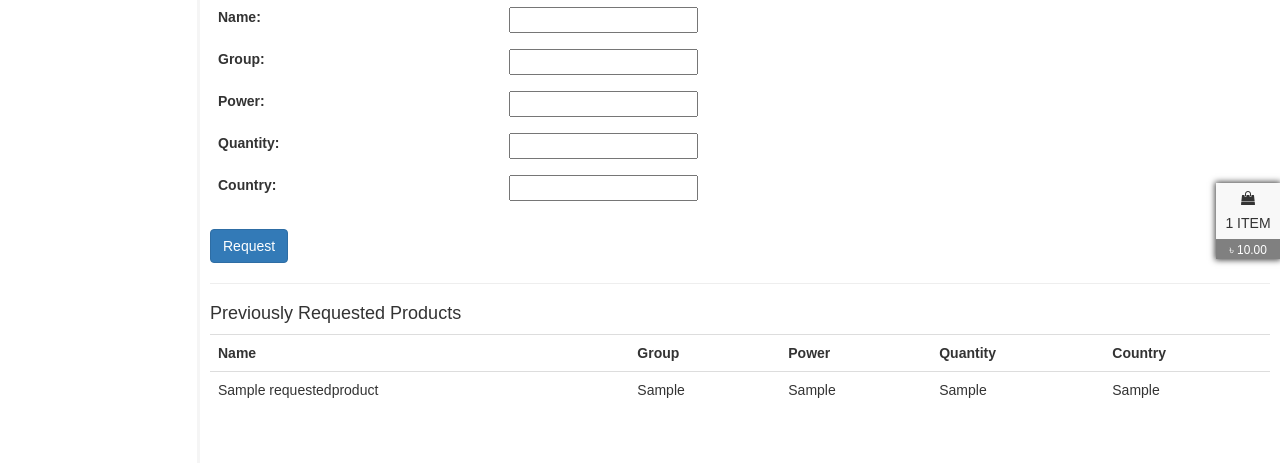
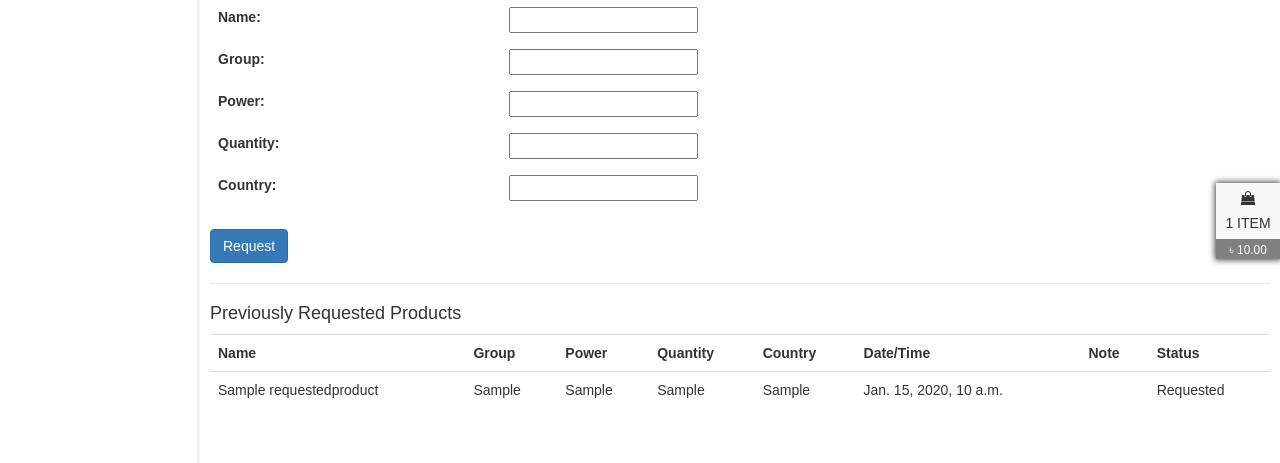
Before and after one commit to MiniGunnR/pharma_aid, a Django app: page /order/request/a/product/ in a window 1280 px wide. Shown: the part 117-580 px from the top of the page. Run offline with Django 3.2, Linux system fonts and the light colour scheme; a user stored in the database is signed in; tables that the repository leaves empty hold one stand-in row (values such as "Sample post"); some libraries are stand-ins or nearby versions; some web fonts are replaced.

Commit message:
requirement 4 from salehin

```diff
--- a/cart/views.py
+++ b/cart/views.py
@@ -107,7 +107,7 @@ def monthly_order(request):
     total = objs.aggregate(
         total=ExpressionWrapper(
             Sum(F('product__price') * F('quantity')), output_field=DecimalField()))['total']
-    return render(request, "cart/monthly-order.html", { "objs": objs, "total": total })
+    return render(request, "cart/monthly-order.html", { "objs": objs, "total": '%.2f' % total })
 
 
 @transaction.atomic
@@ -128,7 +128,7 @@ def add_to_monthly(request, slug):
     all_total = objs.aggregate(
         total=ExpressionWrapper(
             Sum(F('product__price') * F('quantity')), output_field=DecimalField()))['total']
-    return JsonResponse({"id": item.id, "quantity": quantity, "total": total, "all_total": all_total})
+    return JsonResponse({"id": item.id, "quantity": quantity, "total": total, "all_total": '%.2f' % all_total})
 
 
 @transaction.atomic
@@ -150,7 +150,7 @@ def remove_from_monthly(request, slug):
                     Sum(F('product__price') * F('quantity')), output_field=DecimalField()))['total']
         else:
             pass
-        return JsonResponse({"id": item.id, "quantity": quantity, "total": total, "all_total": all_total})
+        return JsonResponse({"id": item.id, "quantity": quantity, "total": total, "all_total": '%.2f' % all_total})
 
 
 @transaction.atomic
--- a/order/templates/order/request-product.html
+++ b/order/templates/order/request-product.html
@@ -34,6 +34,9 @@
 	        <th>Power</th>
 	        <th>Quantity</th>
 	        <th>Country</th>
+	        <th>Date/Time</th>
+	        <th>Note</th>
+	        <th>Status</th>
 	    </tr>
 	    {% endif %}
 	    <tr>
@@ -42,6 +45,9 @@
 	        <td>{{ product.power }}</td>
 	        <td>{{ product.quantity }}</td>
 	        <td>{{ product.country }}</td>
+	        <td>{{ product.created }}</td>
+	        <td></td>
+	        <td>Requested</td>
 	    </tr>
         {% empty %}
         You still did not request any product from us!
```
Also changed, not shown: cart/templates/cart/monthly-order.html (+4 -4 lines).
